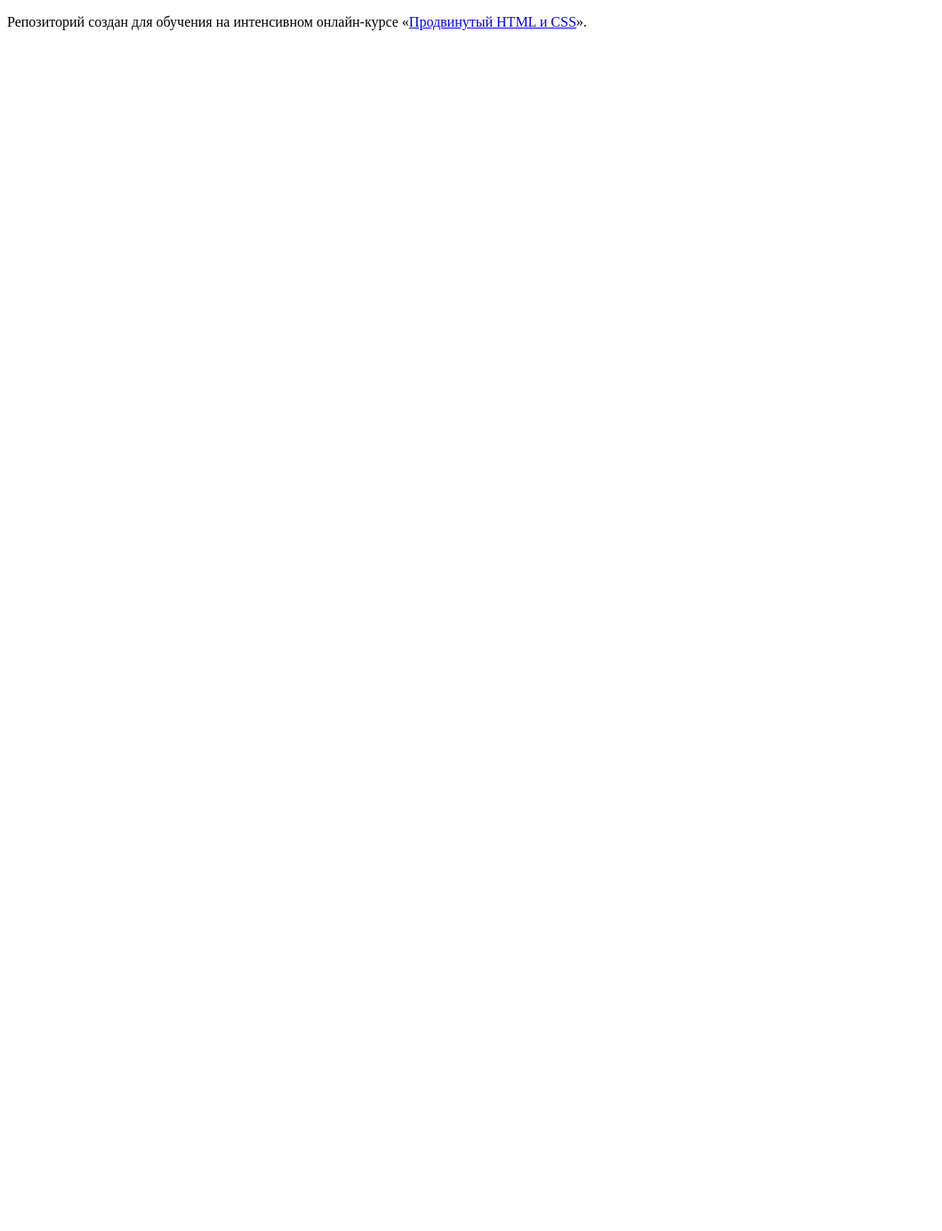
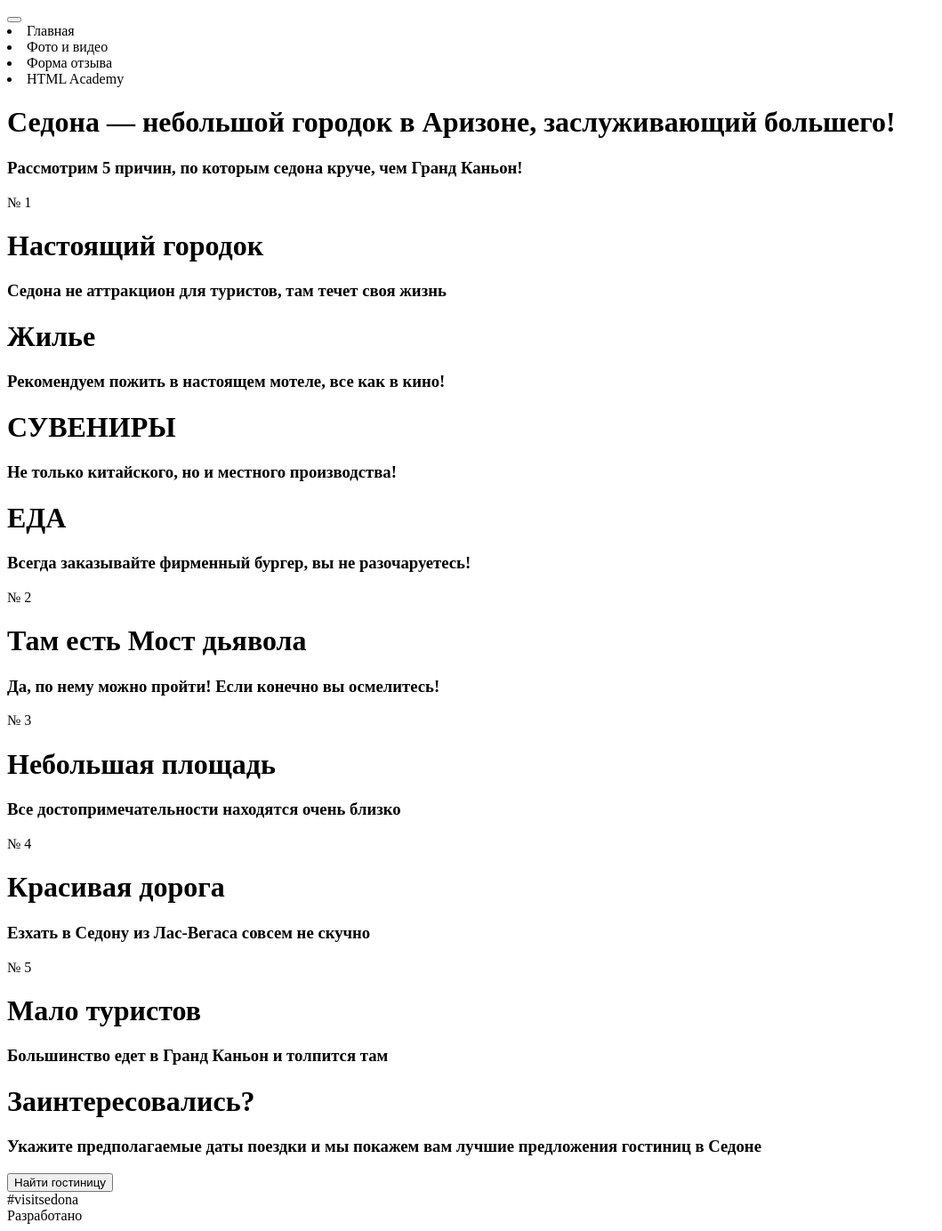
Before and after one commit to peacefullbob/68426-sedona, a website: page index.html in a window 1280 px wide. Shown: the whole page at 89% size, without its empty margins (0-1059 px from the left). Before the commit the page ends 800 px from the top, so only its background shows below. Drawn offline with Linux system fonts and the light colour scheme.

Commit message:
разметка 3-х страниц

```diff
--- a/index.html
+++ b/index.html
@@ -1,12 +1,81 @@
 <!DOCTYPE html>
 <html lang="ru">
-  <head>
-    <meta charset="utf-8">
-    <title>HTML Academy: Седона</title>
-  </head>
-  <body>
 
-    <p>Репозиторий создан для обучения на интенсивном онлайн‑курсе «<a href="https://htmlacademy.ru/intensive/adaptive">Продвинутый HTML и CSS</a>».</p>
+<head>
+  <meta charset="utf-8">
+  <title>Седона — небольшой  городок в Аризоне</title>
+</head>
 
-  </body>
+<body>
+  <header class="header">
+    <div class="header__logo">
+      <a href=""></a>
+    </div>
+    <button class="header__button-toggle"></button>
+    <nav class="header__nav">
+     <li>Главная</li>
+      <li>Фото и видео</li>
+      <li>Форма отзыва</li>
+      <li>HTML Academy</li>
+    </nav>
+    <div class="header__main-photo"></div>
+  </header>
+  <div class="mainpage-content">
+    <div class="mainpage-content__main-information">
+      <h1>Седона — небольшой  городок в Аризоне,  заслуживающий большего!</h1>
+      <h3>Рассмотрим 5 причин, по которым седона круче, чем Гранд Каньон!</h3>
+    </div>
+    <div class="fiches">
+      <div class="fiches__fich-1">
+        <span>№ 1</span>
+        <h1>Настоящий городок</h1>
+        <h3> Седона не аттракцион для туристов, там течет своя жизнь</h3>
+        <div class="fitch-decsr-1">
+          <h1>Жилье</h1>
+          <h3>Рекомендуем пожить в настоящем мотеле, все как в кино!</h3>
+        </div>
+        <div class="fitch-decsr-1">
+          <h1>СУВЕНИРЫ</h1>
+          <h3>Не только китайского, но и местного производства!</h3>
+        </div>
+        <div class="fitch-decsr-1">
+          <h1>ЕДА</h1>
+          <h3>Всегда заказывайте фирменный бургер, вы не разочаруетесь!</h3>
+        </div>
+      </div>
+      <div class="fiches__fich-2">
+        <span>№ 2</span>
+        <h1>Там есть Мост дьявола</h1>
+        <h3> Да, по нему можно пройти! Если конечно вы осмелитесь!</h3>
+      </div>
+      <div class="fiches__fich-3">
+        <span>№ 3</span>
+        <h1>Небольшая площадь </h1>
+        <h3>Все достопримечательности находятся очень близко</h3>
+      </div>
+      <div class="fiches__fich-4">
+        <span>№ 4</span>
+        <h1>Красивая дорога</h1>
+        <h3>Езхать в Седону из Лас-Вегаса совсем не скучно</h3>
+      </div>
+      <div class="fiches__fich-5">
+        <span>№ 5</span>
+        <h1>Мало туристов</h1>
+        <h3>Большинство едет в Гранд Каньон и толпится там</h3>
+      </div>
+    </div>
+    <div class="call-toaction">
+      <h1>Заинтересовались?</h1>
+      <h3>Укажите предполагаемые даты поездки и мы покажем вам лучшие предложения гостиниц в Седоне </h3>
+      <button>Найти гостиницу</button>
+    </div>
+    <div class="map-container"></div>
+  </div>
+  <footer class="footer">
+    <div class="footer__hashtag">#visitsedona</div>
+    <div class="footer__social"></div>
+    <div class="footer__develop">Разработано</div>
+  </footer>
+</body>
+
 </html>
```
Also changed, not shown: form.html (added, +79 -0 lines), photo.html (added, +45 -0 lines).
